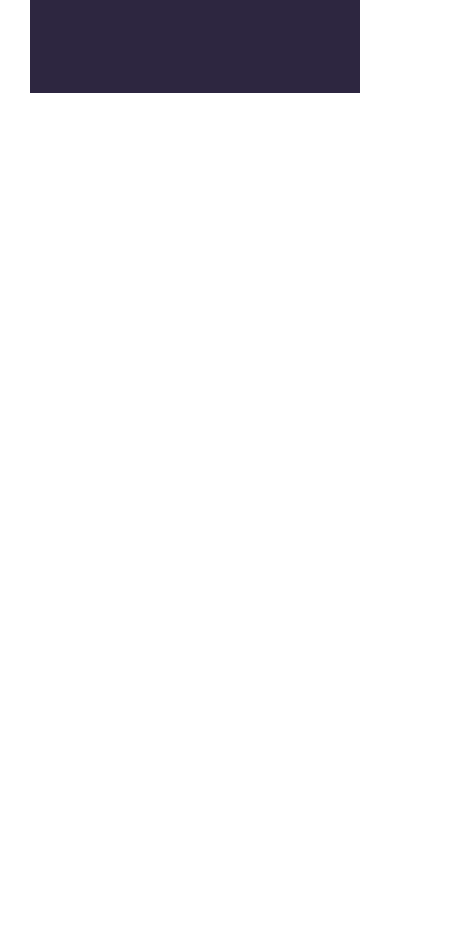
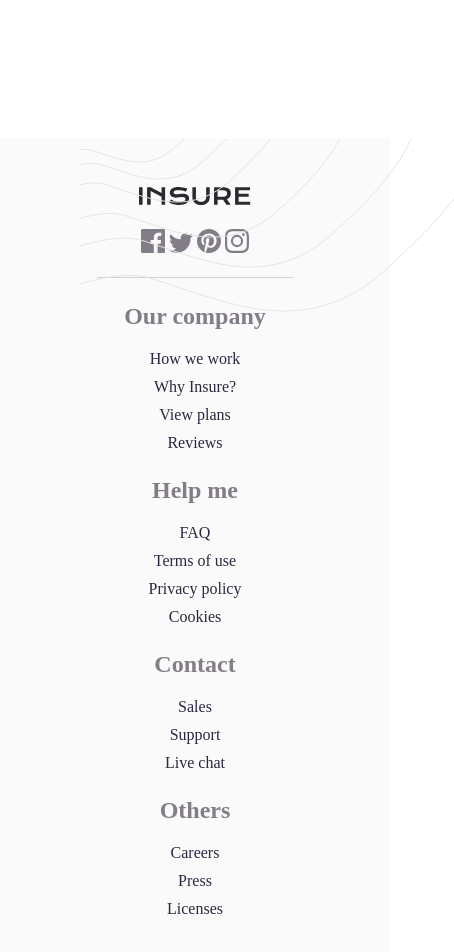
Before and after one commit to Adebowaleraji0103/-Insurance-landing-page, a plain HTML site: page files/insurance.html in a window 390 px wide. Shown: the part 2413-3365 px from the top of the page, 454 px wide, since content can reach past the window. Before the commit the page ends 2666 px from the top, so only its background shows below. Drawn offline with Linux system fonts and the light colour scheme.

Commit message:
done with the mobile

```diff
--- a/files/index.css
+++ b/files/index.css
@@ -101,16 +101,23 @@ header {
   flex-direction: column;
   justify-content: center;
   align-items: center;
-  gap: 2rem;
+  gap: 1.5rem;
   font-size: 23px;
   margin-bottom: 160px;
   text-align: center;
   background-color: hsl(256, 26%, 20%);
   color: white;
-  padding: 6rem 30px;
+  padding: 3rem 30px;
+  position: relative;
 }
+.find-out-image {
+  position: absolute;
+  right: 0;
+  top: 0;
+}
+
 .find-out button {
-  padding: 15px 2.7rem;
+  padding: 10px 2.4rem;
   width: fit-content;
   background-color: transparent;
   color: hsl(0, 8%, 91%);
@@ -120,3 +127,42 @@ header {
   height: fit-content;
   cursor: pointer;
 }
+
+footer {
+  background-color: hsl(0, 0%, 98%);
+  position: relative;
+  padding: 3rem 5rem;
+  text-align: center;
+}
+.first-footer-image {
+  position: absolute;
+  top: 0;
+}
+
+.footer-logos {
+  display: flex;
+  flex-direction: column;
+  gap: 20px;
+}
+footer span {
+  margin: auto;
+  width: 85%;
+  height: 1px;
+  background-color: lightgray;
+}
+
+.footer-company {
+  display: flex;
+  flex-direction: column;
+  gap: 20px;
+  margin: 25px 0;
+  color: hsl(273, 4%, 51%);
+}
+.footer-company ul {
+    display: flex;
+    flex-direction: column;
+    gap: 10px;
+  color: hsl(256, 26%, 20%);
+  list-style-type: none;
+
+}
--- a/files/insurance.html
+++ b/files/insurance.html
@@ -75,9 +75,70 @@
       <div class="first-out-main">
         <div class="find-out">
           <h1>Find out more about how we work</h1>
+          <div class="find-out-image">
+            <img src="../images/bg-pattern-how-we-work-mobile.svg" alt="" />
+          </div>
           <button>How we work</button>
         </div>
       </div>
+      <!-- ................................................. -->
+
+      <footer>
+        <div class="first-footer-image">
+          <img src="../images/bg-pattern-footer-mobile.svg" alt="" />
+        </div>
+
+        <div class="footer-logos">
+          <div>
+            <img src="../images/logo.svg" alt="" />
+          </div>
+          <div>
+            <img src="../images/icon-facebook.svg" alt="eeeee" />
+            <img src="../images/icon-twitter.svg" alt="" />
+            <img src="../images/icon-pinterest.svg" alt="" />
+            <img src="../images/icon-instagram.svg" alt="" />
+          </div>
+          <span></span>
+        </div>
+
+        <div class="footer-company">
+          <h2>Our company</h2>
+          <ul>
+            <li>How we work</li>
+            <li>Why Insure?</li>
+            <li>View plans</li>
+            <li>Reviews</li>
+          </ul>
+        </div>
+
+        <div class="footer-company">
+          <h2>Help me</h2>
+          <ul>
+            <li>FAQ</li>
+            <li>Terms of use</li>
+            <li>Privacy policy</li>
+            <li>Cookies</li>
+          </ul>
+        </div>
+
+        <div class="footer-company">
+          <h2>Contact</h2>
+          <ul>
+            <li>Sales</li>
+            <li>Support</li>
+            <li>Live chat</li>
+          </ul>
+        </div>
+
+        <div class="footer-company">
+          <h2>Others</h2>
+          <ul>
+            <li>Careers</li>
+            <li>Press</li>
+            <li>Licenses</li>
+          </ul>
+        </div>
+      </footer>
     </main>
   </body>
 </html>
```
